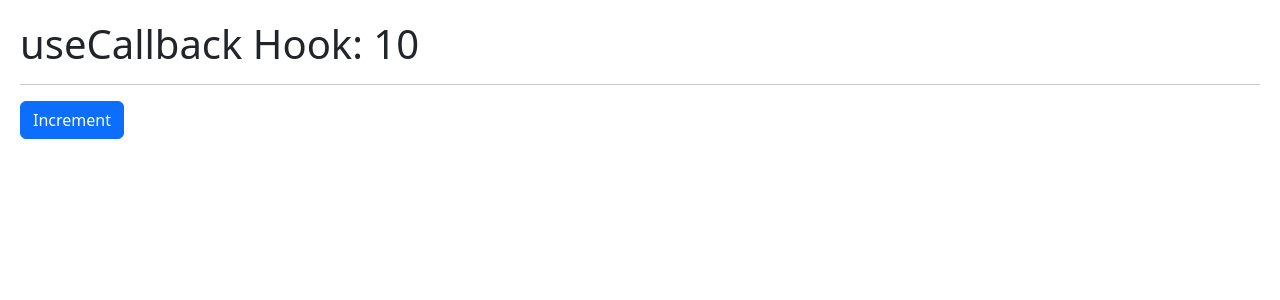
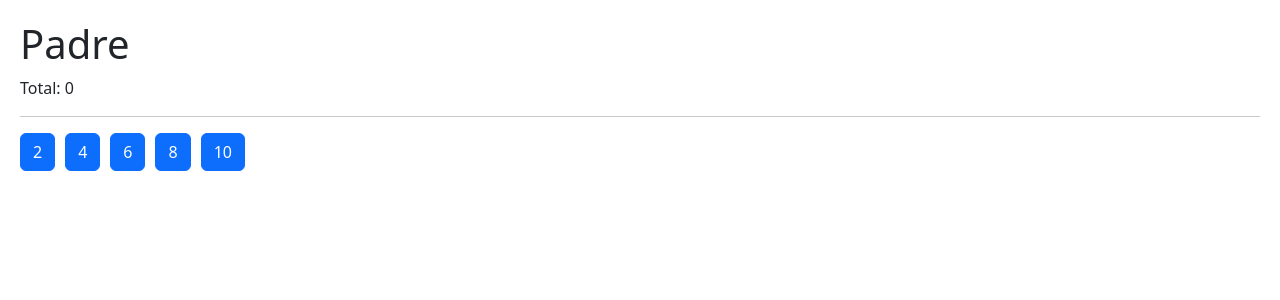
Before and after one commit to Lanzarot98/HooksApp, a React (Vite) app: page / in a window 1280 px wide. Shown: the top 300 px of the page. Built offline with nearby package versions, Linux system fonts and the light colour scheme.

Commit message:
homework Hooks memo

```diff
--- a/src/06-memos/MemoHook.jsx
+++ b/src/06-memos/MemoHook.jsx
@@ -1,4 +1,4 @@
-import { isFirstDayOfMonth } from "date-fns";
+
 import { useMemo, useState } from "react";
 import { useCounter } from "../hooks"
 
--- a/src/07-tarea-memo/Hijo.jsx
+++ b/src/07-tarea-memo/Hijo.jsx
@@ -1,6 +1,6 @@
+import React from 'react';
 
-
-export const Hijo = ({ numero, incrementar }) => {
+export const Hijo = React.memo(({ numero, incrementar }) => {
 
     console.log('  Me volví a generar :(  ');
 
@@ -12,4 +12,4 @@ export const Hijo = ({ numero, incrementar }) => {
             { numero }
         </button>
     )
-}
+})
--- a/src/07-tarea-memo/Padre.jsx
+++ b/src/07-tarea-memo/Padre.jsx
@@ -1,15 +1,15 @@
 
 import { Hijo } from './Hijo'
-import { useState } from 'react';
+import { useCallback, useState } from 'react';
 
 export const Padre = () => {
 
     const numeros = [2,4,6,8,10];
     const [valor, setValor] = useState(0);
 
-    const incrementar = ( num ) => {
-        setValor( valor + num )
-    }
+    const incrementar = useCallback(( num ) => {
+        setValor( (oldValue) => oldValue + num );
+    },[])
 
 
     return (
--- a/src/main.jsx
+++ b/src/main.jsx
@@ -1,6 +1,7 @@
 import React from 'react';
 import ReactDOM from 'react-dom/client';
-import { CallbackHook } from './06-memos/CallbackHook';
+import { Padre } from './07-tarea-memo/Padre';
+// import { CallbackHook } from './06-memos/CallbackHook';
 // import { MemoHook } from './06-memos/MemoHook';
 // import { Memorize } from './06-memos/Memorize';
 // import { Layout } from './05-useLayoutEffect/Layout';
@@ -15,6 +16,6 @@ import './index.css'
 
 ReactDOM.createRoot(document.getElementById('root')).render(
   // <React.StrictMode>
-    <CallbackHook />
+    <Padre />
   // </React.StrictMode>
 )
```
